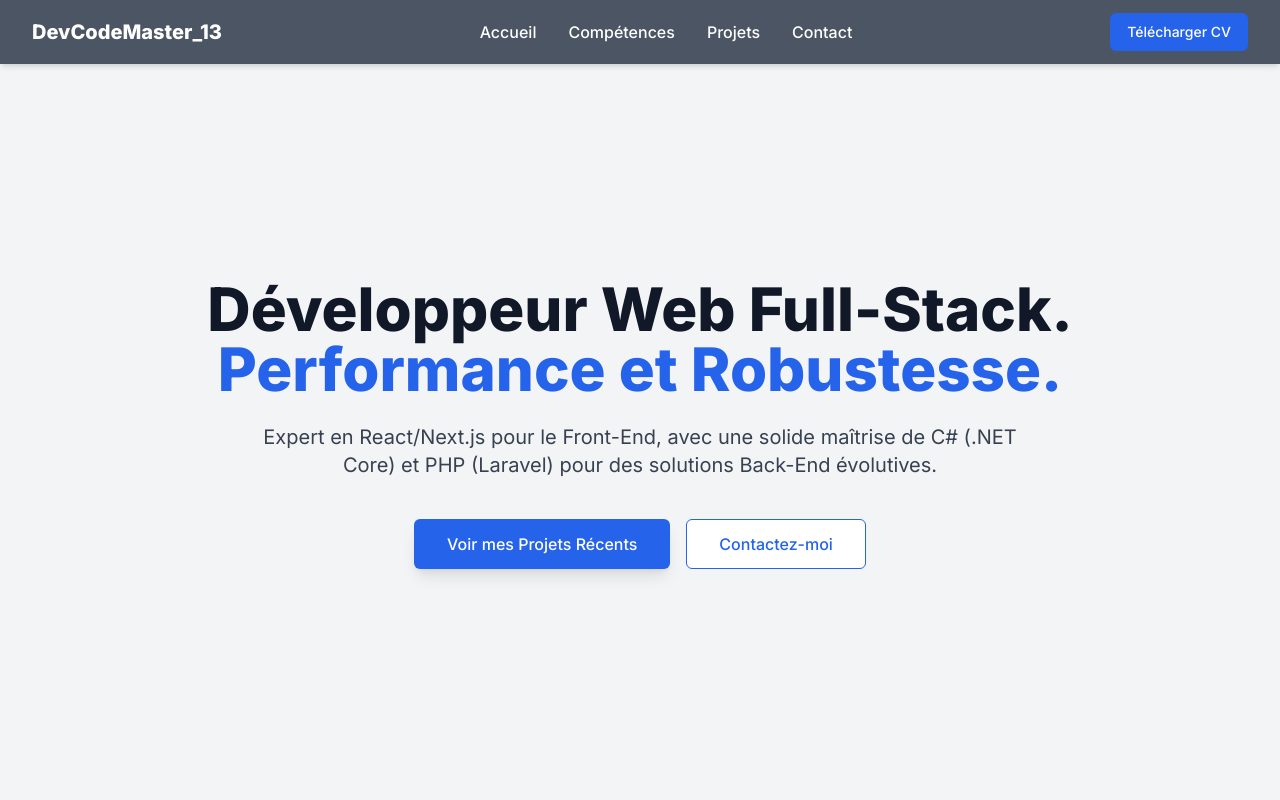
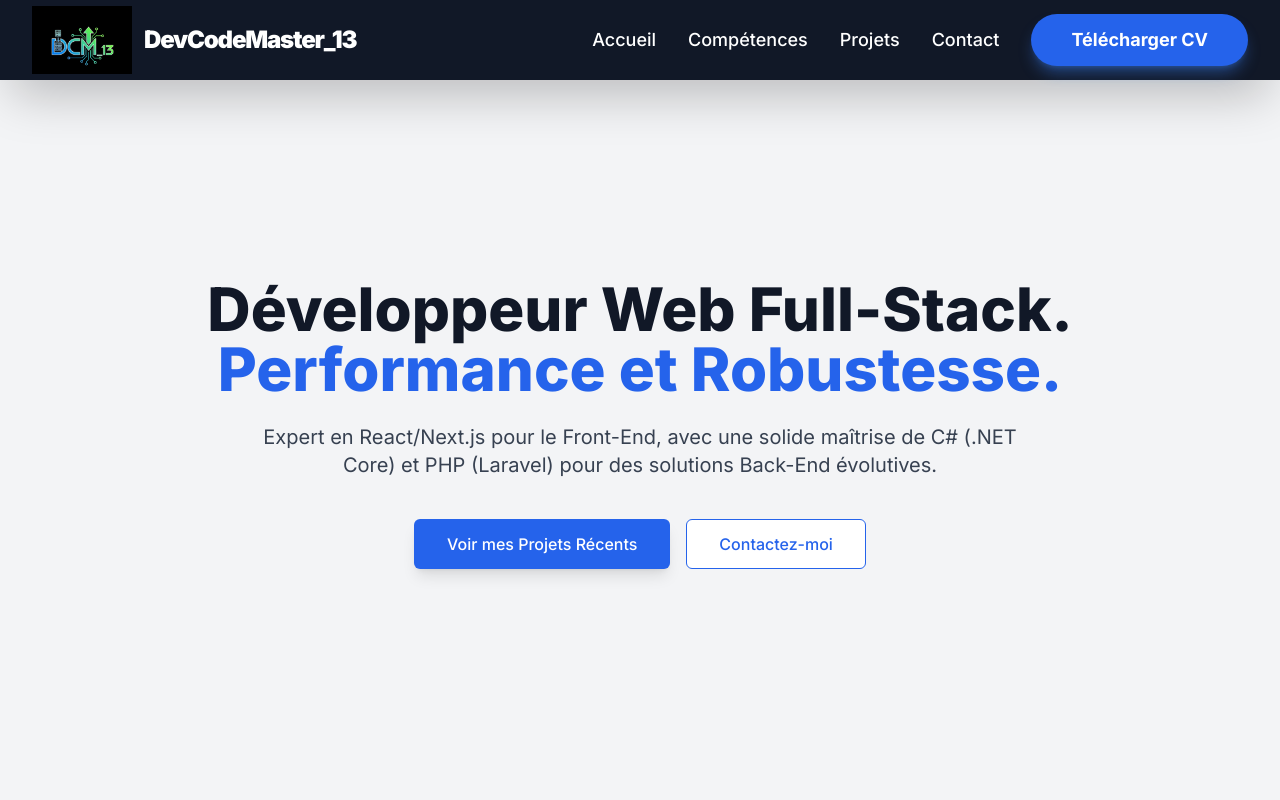
Before and after one commit to Sebcoach13/mon-portfolio-dev, a Next.js app: page / in a window 1280 px wide. Shown: the top 800 px of the page. Built offline with nearby package versions, Linux system fonts and the light colour scheme.

Commit message:
Amélioration du Header : ajout du menu mobile, logo agrandi et fix use client

```diff
--- a/components/Header.js
+++ b/components/Header.js
@@ -1,6 +1,8 @@
-// components/Header.js
-import React from 'react';
+"use client";
+
+import React, { useState } from 'react';
 import Link from 'next/link';
+import Image from 'next/image';
 
 const navLinks = [
   { name: 'Accueil', href: '#hero' },
@@ -10,44 +12,77 @@ const navLinks = [
 ];
 
 export default function Header() {
+  const [isOpen, setIsOpen] = useState(false);
+
   return (
-    // components/Header.js
+    <header className="fixed top-0 left-0 w-full bg-gray-900 text-white shadow-2xl z-50">
+      <div className="max-w-7xl mx-auto px-4 sm:px-6 lg:px-8">
+        <div className="flex justify-between items-center h-20">
 
-<header className="fixed top-0 left-0 w-full bg-gray-600 text-white shadow-md z-50">
-      <div className="max-w-7xl mx-auto px-4 sm:px-6 lg:px-8">
-        <div className="flex justify-between items-center h-16">
-
-          {/* Logo/Nom */}
-          <div className="flex-shrink-0">
-            <h1 className="text-xl font-extrabold text-white py-6">
-              DevCodeMaster_13
-            </h1>
+          {/* LOGO ET NOM (NOM TOUT EN BLANC) */}
+          <div className="flex items-center gap-3">
+            <Link href="/" className="flex items-center gap-3">
+              <Image
+                src="/logo.png"
+                alt="Logo"
+                width={100}
+                height={100}
+                className="object-contain"
+                priority
+              />
+              <span className="text-2xl font-black tracking-tighter text-white">
+                DevCodeMaster_13
+              </span>
+            </Link>
           </div>
 
-          {/* Navigation */}
-          <nav className="hidden md:flex space-x-8">
+          {/* NAVIGATION DESKTOP */}
+          <nav className="hidden md:flex items-center space-x-8">
             {navLinks.map((link) => (
               <Link
                 key={link.name}
                 href={link.href}
-                className="text-white py-6 hover:text-primary-600 font-medium transition duration-300"
+                className="text-lg font-medium hover:text-blue-400 transition"
               >
                 {link.name}
               </Link>
             ))}
+
+            {/* BOUTON CV (GRANDE TAILLE FORCÉE) */}
+            <a
+              href="/cv.pdf"
+              target="_blank"
+              rel="noopener noreferrer"
+              className="px-10 py-3 text-lg font-bold rounded-full text-white bg-blue-600 hover:bg-blue-700 transition-all duration-300 shadow-lg shadow-blue-500/40"
+            >
+              Télécharger CV
+            </a>
           </nav>
 
-          {/* Bouton CV */}
-          <a
-            href="/chemin/vers/votre/cv.pdf"
-            target="_blank"
-            rel="noopener noreferrer"
-            className="hidden md:inline-flex items-center justify-center px-4 py-2 border border-transparent text-sm font-medium rounded-md text-white bg-primary-600 hover:bg-primary-700 transition duration-300 focus:outline-none focus:ring-2 focus:ring-offset-2 focus:ring-primary-500"
-          >
-            Télécharger CV
-          </a>
+          {/* BOUTON MOBILE */}
+          <div className="md:hidden">
+            <button onClick={() => setIsOpen(!isOpen)} className="text-3xl p-2">
+              {isOpen ? "✕" : "☰"}
+            </button>
+          </div>
         </div>
       </div>
+
+      {/* MENU MOBILE */}
+      {isOpen && (
+        <div className="md:hidden bg-gray-900 border-t border-gray-800 p-6">
+          <div className="flex flex-col space-y-6">
+            {navLinks.map((link) => (
+              <Link key={link.name} href={link.href} onClick={() => setIsOpen(false)} className="text-xl">
+                {link.name}
+              </Link>
+            ))}
+            <a href="/cv.pdf" className="text-center py-4 bg-blue-600 rounded-xl font-bold">
+              Télécharger CV
+            </a>
+          </div>
+        </div>
+      )}
     </header>
   );
 }
```
Also changed, not shown: package.json (+4 -3 lines), public/logo.png (added), 1 other file (tests, documents, lock files or other folders).
